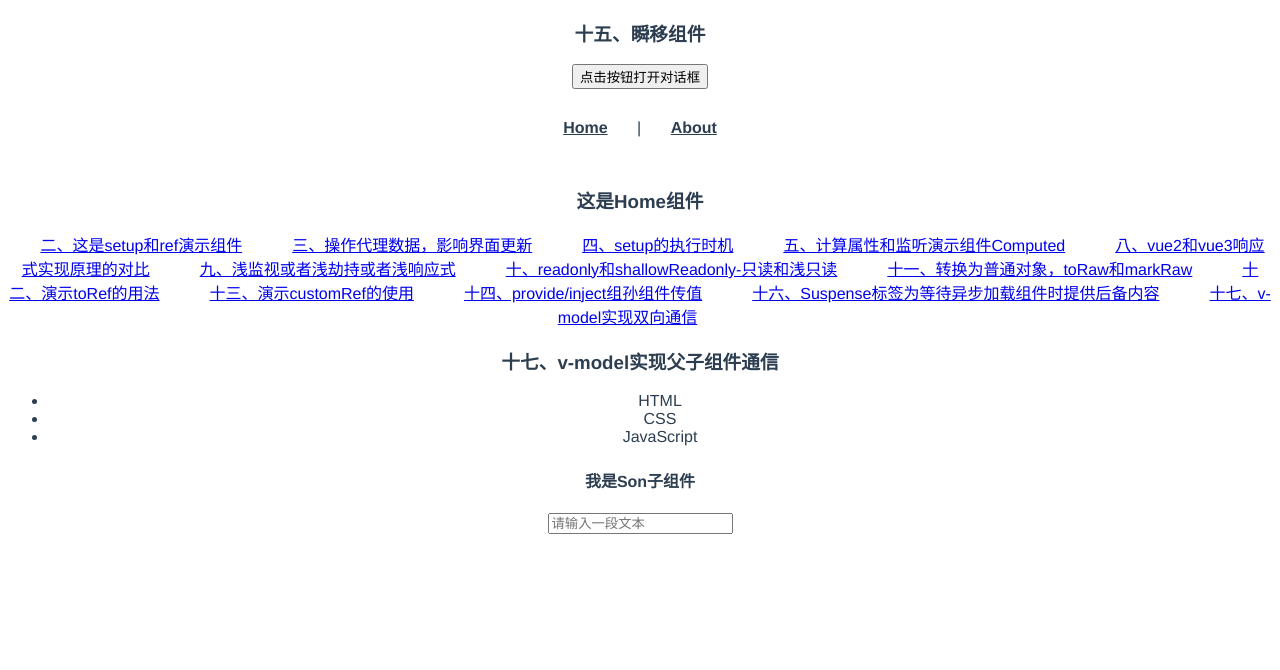
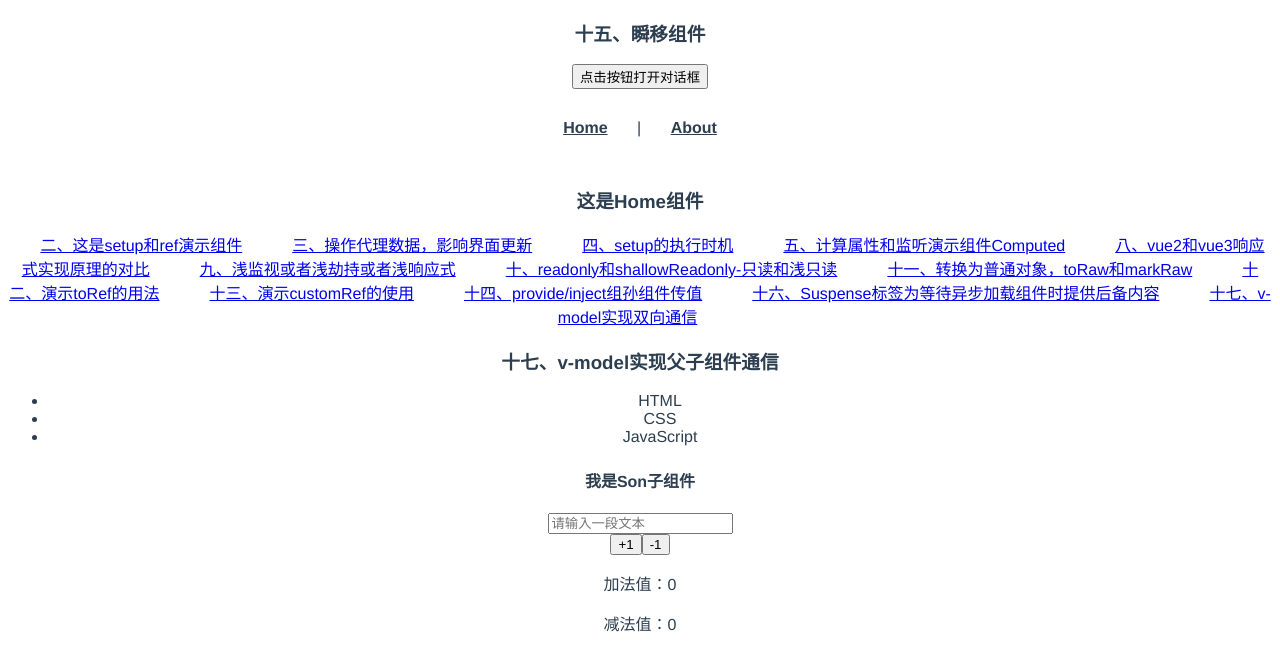
Before and after one commit to bcygsws/vue3_learn, a Vue app: page /#/home/v_model in a window 1280 px wide. Shown: the top 670 px of the page. Built offline with nearby package versions, Linux system fonts and the light colour scheme.

Commit message:
:ambulance: 计数案defineProps和defineEmits

```diff
--- a/src/components/v_model/Father.vue
+++ b/src/components/v_model/Father.vue
@@ -5,7 +5,10 @@
       <li v-for="(item, index) in list" :key="index">{{ item }}</li>
     </ul>
     <!-- vue3中props接收 -->
-    <Son v-model:list="list"></Son>
+    <Son v-model:list="list" @toFatInc="_inc" @toFatDec="_dec"></Son>
+    <!-- 展示子组件中改变父组件中的值 -->
+    <p>加法值：{{count}}</p>
+    <p>减法值：{{count1}}</p>
   </div>
 </template>
 
@@ -15,5 +18,14 @@ import { ref } from 'vue';
 // 引入子组件Son
 import Son from './Son.vue';
 const list = ref(['HTML', 'CSS', 'JavaScript']);
+// 接收子组件分发的事件参数
+const count=ref(0);
+const count1=ref(0);
+const _inc = (val) => {
+  count.value=val;
+};
+const _dec = (val) => {
+  count1.value=val;
+};
 </script>
 <style scoped lang="less"></style>
--- a/src/components/v_model/Son.vue
+++ b/src/components/v_model/Son.vue
@@ -1,12 +1,18 @@
 <template>
+  <div class="son_container">
     <h4>我是Son子组件</h4>
+    <!-- 键盘弹起事件，enter键 -->
     <input
       type="text"
       placeholder="请输入一段文本"
       v-model="txt"
       @keyup.enter="handleChange"
     />
-  <!-- 键盘弹起事件，enter键 -->
+    <!-- 加减法计数器 -->
+    <br />
+    <button @click="inc">+1</button>
+    <button @click="dec">-1</button>
+  </div>
 </template>
 
 <script lang="ts" setup>
@@ -20,21 +26,30 @@ const props = defineProps({
 });
 // 文本框中输入的内容
 const txt = ref('');
+// 定义加减法使用的对象num
+const num = ref(0);
 /**
  *
  * @ v-model实现父组件向子组件传值时
  * 父组件 v-model:list=""
  *
- * 子组件 在使用emit分发事件，来改变父组件的list时要注意：
- * 1.事件名称：update:list,格式：update:改变的属性名称
- * 2.defineEmits中拿到emits时，同步声明事件名称；例：const emits=defineEmits(['update:list']);
- * 3.分发事件时，emits('update:list',传参);
+ * 一、子组件 在使用emit分发事件，来改变父组件的list时要注意：
+ * 1.1.为了见名知义，采用这样的格式进行事件命名：
+ * 事件名称：update:list,格式：update:改变的属性名称；也可以使用其他字符串命名，只要在defineEmits中声明的字符串
+ * 和emits('字符串名'，参数)一致即可
+ * 1.2.defineEmits中拿到emits时，同步声明事件名称；例：const emits=defineEmits(['update:list']);
+ * 1.3.分发事件时，emits('update:list',传参);
  *
- * Vue3 defineEmits的使用详解
- * 结合子组件改变父组件值的计数器案例来体会
+ * 二、Vue3 defineEmits的使用详解
+ * 2.1.结合子组件改变父组件值的计数器案例来体会
  * 参考文档：https://blog.csdn.net/weixin_47228574/article/details/128144067
+ * 2.2.分发事件的名称可以自己定义，此处命名为 update:list是为了见名知义，表示分发的事件是为了更新list列表
+ *
+ *
+ *
  */
 // 声明要分发的事件
+// const emits = defineEmits(['xay']);
 const emits = defineEmits(['update:list']);
 // console.log(emits);
 const handleChange = () => {
@@ -42,10 +57,20 @@ const handleChange = () => {
   // 新添加的数据，放在数组元素最前面，unshift方法（unshift 含义：数组头部插入）
   arr.unshift(txt.value);
   // update:props属性名，是固定写法，表示更新某个属性
+  // 重要：子组件中按钮，改变父组件的列表；需要使用emits了，来将子组件中的arr数据分发到父组件中
   emits('update:list', arr);
   console.log(arr);
   // 分发事件完成后，清空文本框
   txt.value = '';
 };
+// 加、减法处理函数
+const inc = () => {
+  num.value += 1;
+  emits('toFatInc', num.value);
+};
+const dec = () => {
+  num.value -= 1;
+  emits('toFatDec', num.value);
+};
 </script>
 <style scoped lang="less"></style>
```
Lines whose indentation alone changed are shown as unchanged.
